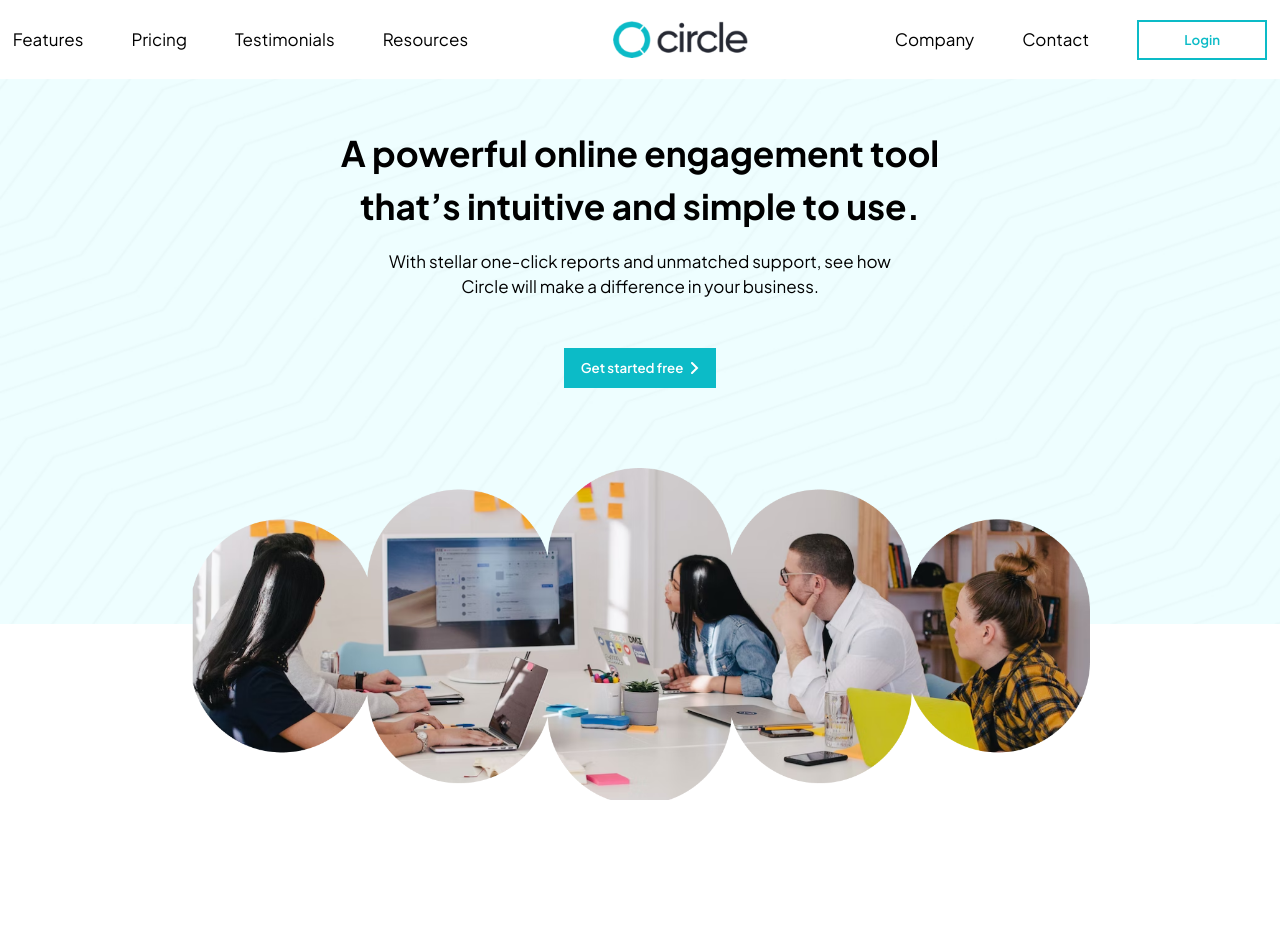
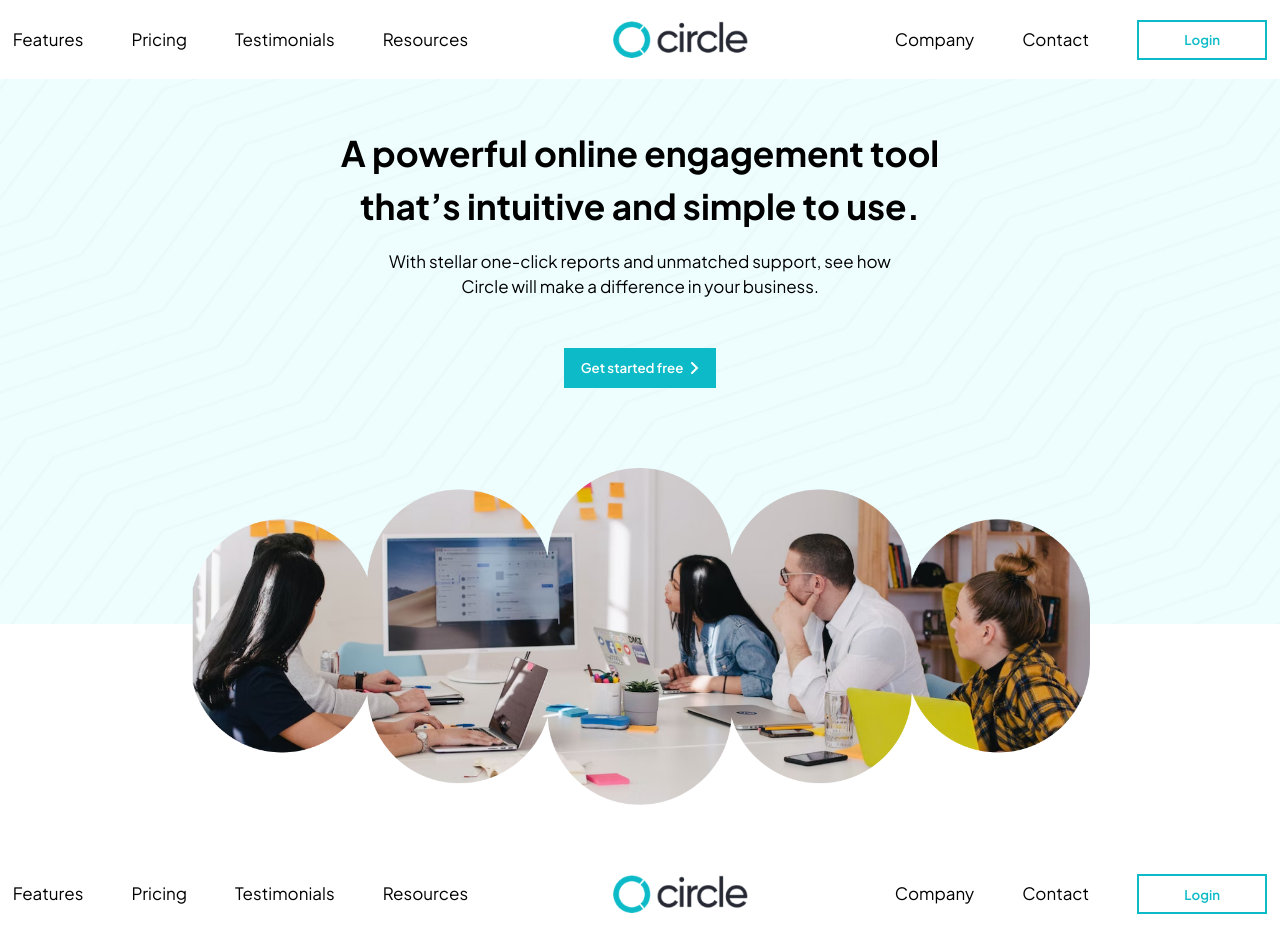
Before and after one commit to ryanfavour4/circle-co-angular-crud, an Angular app: page / in a window 1280 px wide. Before the commit the page ends 800 px from the top, so only its background shows below. Built offline with nearby package versions, Linux system fonts and the light colour scheme.

Commit message:
HERO SECTION DONE

```diff
--- a/src/app/pages/home/components/hero/hero.component.scss
+++ b/src/app/pages/home/components/hero/hero.component.scss
@@ -6,6 +6,7 @@
   background-size: cover;
   padding-block: 2rem;
   padding-top: 3rem;
+  margin-bottom: 18%;
 
   .hero-wrapper {
     display: flex;
--- a/src/app/pages/home/home.component.html
+++ b/src/app/pages/home/home.component.html
@@ -1,4 +1,5 @@
 <app-hero></app-hero>
+<app-navbar></app-navbar>
 
 <!-- <p class="home-page">home works!</p>
 <input type="text" />
--- a/src/app/pages/home/home.component.ts
+++ b/src/app/pages/home/home.component.ts
@@ -1,13 +1,14 @@
 import { Component } from '@angular/core';
 import { ButtonComponent } from '../../components/button/button.component';
 import { HeroComponent } from './components/hero/hero.component';
+import { NavbarComponent } from '../../components/navbar/navbar.component';
 
 @Component({
   selector: 'app-home',
   standalone: true,
   templateUrl: './home.component.html',
   styleUrl: './home.component.scss',
-  imports: [ButtonComponent, HeroComponent],
+  imports: [ButtonComponent, HeroComponent, NavbarComponent],
 })
 export class HomeComponent {
   iconFill = 'currentColor'; // Default to current text color
```
